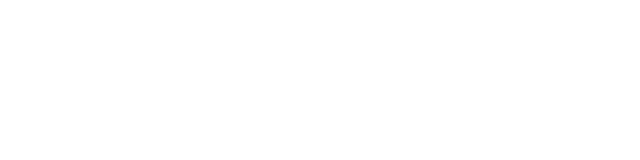
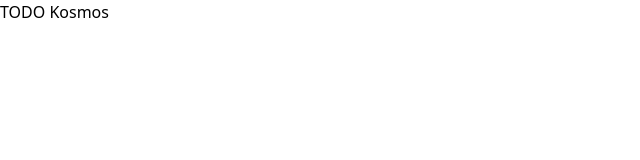
Before and after one commit to neitoo/todokosmos, a React (Create React App) app: page / in a window 1280 px wide. Shown: the top 160 px of the page, without its empty margins (0-640 px from the left). Built offline with nearby package versions, Linux system fonts and the light colour scheme.

Commit message:
Тест tailwind

```diff
--- a/src/App.js
+++ b/src/App.js
@@ -3,6 +3,9 @@
 function App() {
   return (
     <>
+      <h1>
+        TODO Kosmos
+      </h1>
     </>
   );
 }
```
